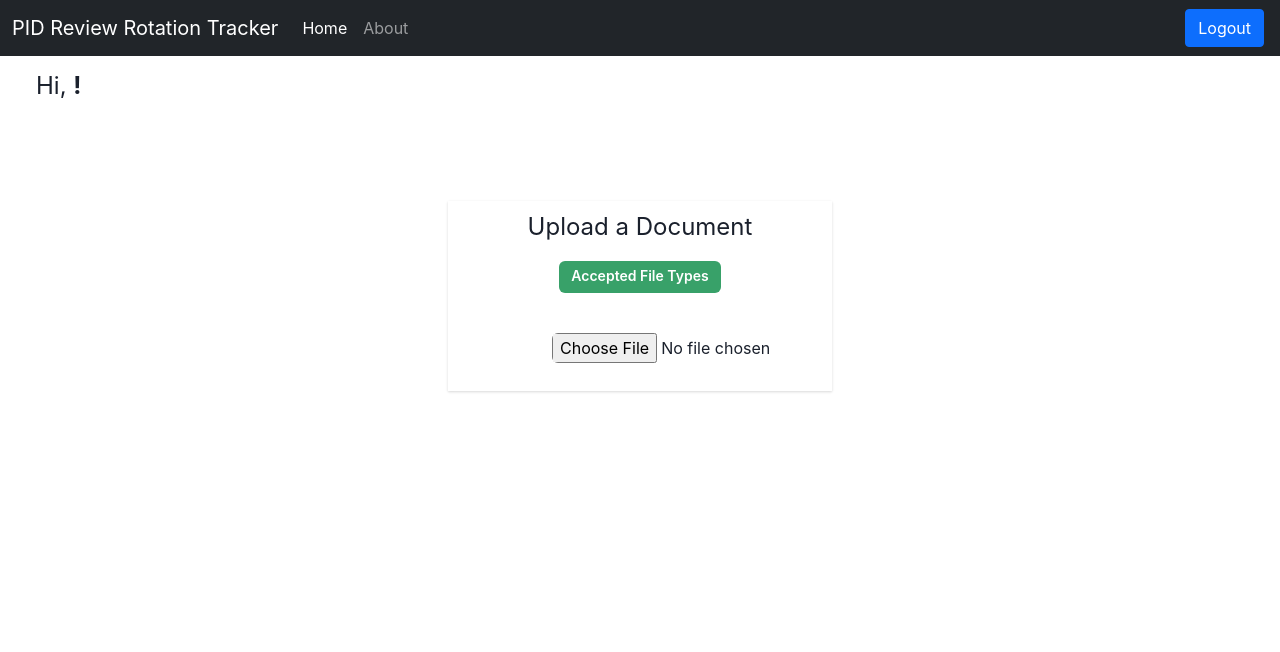
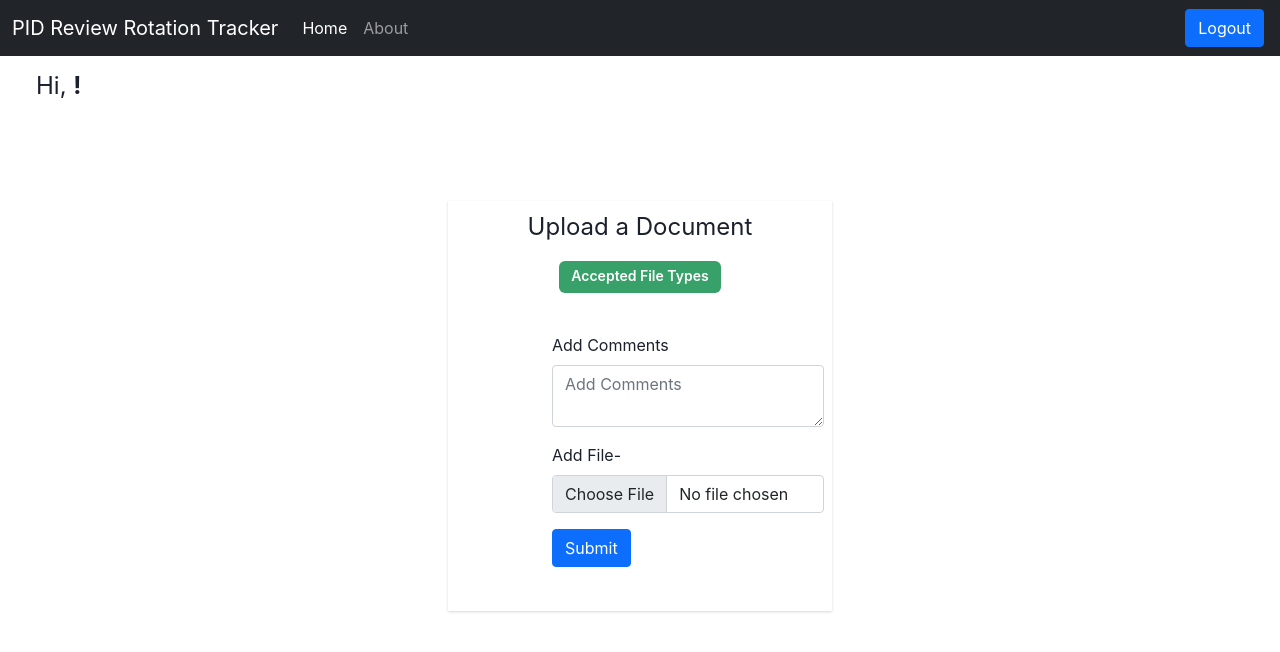
Before and after one commit to Prabhat-codes/pid_tracker, a React (Create React App) app in the folder client/: page / in a window 1280 px wide. Shown: the top 652 px of the page. Built offline with nearby package versions, Linux system fonts and the light colour scheme; no server answers; sample sign-in values are in the browser's storage.

Commit message:
implemented comments ( frontend)

```diff
--- a/client/src/components/FileUpload.tsx
+++ b/client/src/components/FileUpload.js
@@ -8,24 +8,45 @@ import {
     createStandaloneToast
 } from '@chakra-ui/react'
 
+import {
+    FormControl,
+    FormLabel,
+    FormErrorMessage,
+    FormHelperText,
+  } from '@chakra-ui/react'
+  import { Textarea } from '@chakra-ui/react'
+
 import AcceptedFileTypesModal from './AcceptedFileTypesModal'
 import { validateFileSize, validateFileType } from '../service/fileValidatorService'
 import FileService from '../service/fileService'
-
-interface Props {
-    setFileId: Dispatch<SetStateAction<number>>
-}
+//import { Form } from "react-final-form"
+// interface Props {
+//     setFileId: Dispatch<SetStateAction<number>>
+// }
 
 
 
-function FileUpload(props: Props) {
+function FileUpload(props) {
     const {
         setFileId
     } = props
-    const [isFileTypesModalOpen, setIsFilesTypeModalOpen] = useState<boolean>(false)
-    const [uploadFormError, setUploadFormError] = useState<string>('')
+    const [isFileTypesModalOpen, setIsFilesTypeModalOpen] = useState(false)
+    const [uploadFormError, setUploadFormError] = useState('')
+    const [value,setvalue] = useState('')
 
-    const handleFileUpload = async (element: HTMLInputElement) => {
+    const handleInputChange = (e) => {
+        let inputValue = e.target.value
+        setvalue(inputValue)
+      }
+      const handleSubmit = async (e) =>{
+        console.log(e);
+        handleFileUpload(e.target[1])
+        e.preventDefault();
+
+      }
+    const handleFileUpload = async (element) => {
+        //element.preventDefault()
+        console.log(element)
         const file = element.files
 
         if (!file) {
@@ -94,11 +115,27 @@ function FileUpload(props: Props) {
                     mt="10"
                     ml="24"
                 >
-                    <Input
-                        type="file"
-                        variant="unstyled"
-                        onChange={(e: SyntheticEvent) => handleFileUpload(e.currentTarget as HTMLInputElement)}
-                    />
+                    <form  onSubmit={handleSubmit}>
+                        <div className="mb-3">
+                            <label htmlFor="exampleFormControlTextarea1" className="form-label">Add Comments</label>
+                            <textarea className="form-control" id="exampleFormControlTextarea1" onChange={handleInputChange}
+                            placeholder='Add Comments'></textarea>
+                        </div>
+                        {/* <FormLabel>Add File</FormLabel> */}
+                        {/* <Input
+                            type="file"
+                            variant="unstyled"
+                            //onChange={(e: SyntheticEvent) => handleFileUpload(e.currentTarget as HTMLInputElement)}
+                        /> */}
+                        <div className="mb-3">
+                            <label htmlFor="formFile" className="form-label">Add File</label>
+-                            <input className="form-control" type="file" id="formFile"
+                                    //onChange={(e) => handleFileUpload(e.currentTarget)}
+                                    />
+                        </div>
+                        <button type="submit" className="btn btn-primary mb-3">Submit</button>
+                    </form>
+
                 </Box>
             </Flex>
             <AcceptedFileTypesModal
```
